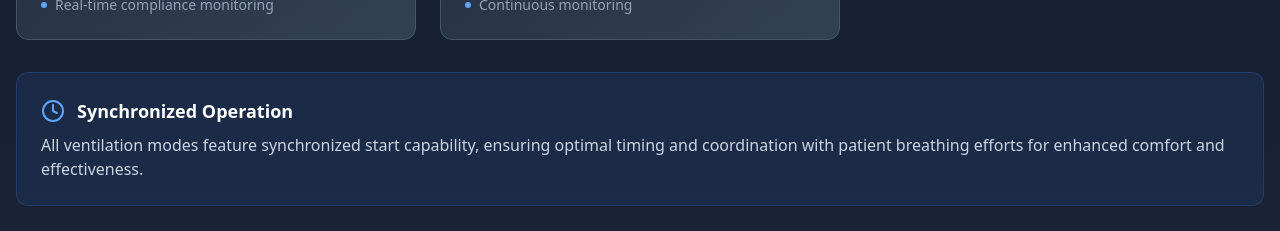
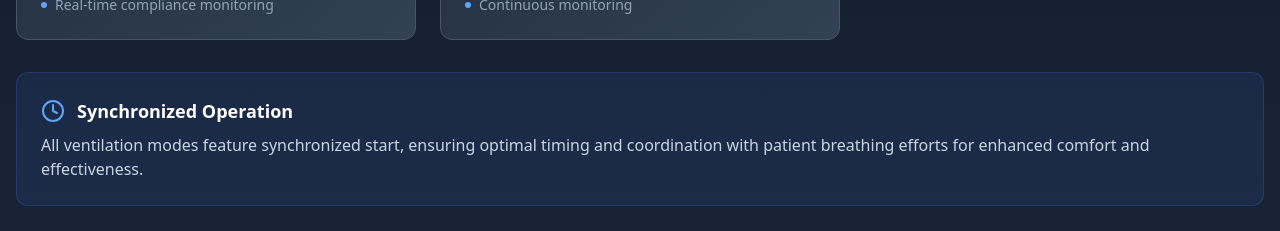
Before and after one commit to AgnusSOCO/agnusventilator.com, a React (Vite) app: page / in a window 1280 px wide. Shown: the part 3120-3351 px from the top of the page. Built offline with nearby package versions, Linux system fonts and the light colour scheme.

Commit message:
Update VentilationModes.tsx

```diff
--- a/src/components/TechnicalSpecs/VentilationModes.tsx
+++ b/src/components/TechnicalSpecs/VentilationModes.tsx
@@ -114,7 +114,7 @@ const VentilationModes = () => {
           <h4 className="text-lg font-semibold text-white">Synchronized Operation</h4>
         </div>
         <p className="text-slate-300">
-          All ventilation modes feature synchronized start capability, ensuring optimal
+          All ventilation modes feature synchronized start, ensuring optimal
           timing and coordination with patient breathing efforts for enhanced comfort
           and effectiveness.
         </p>
```
